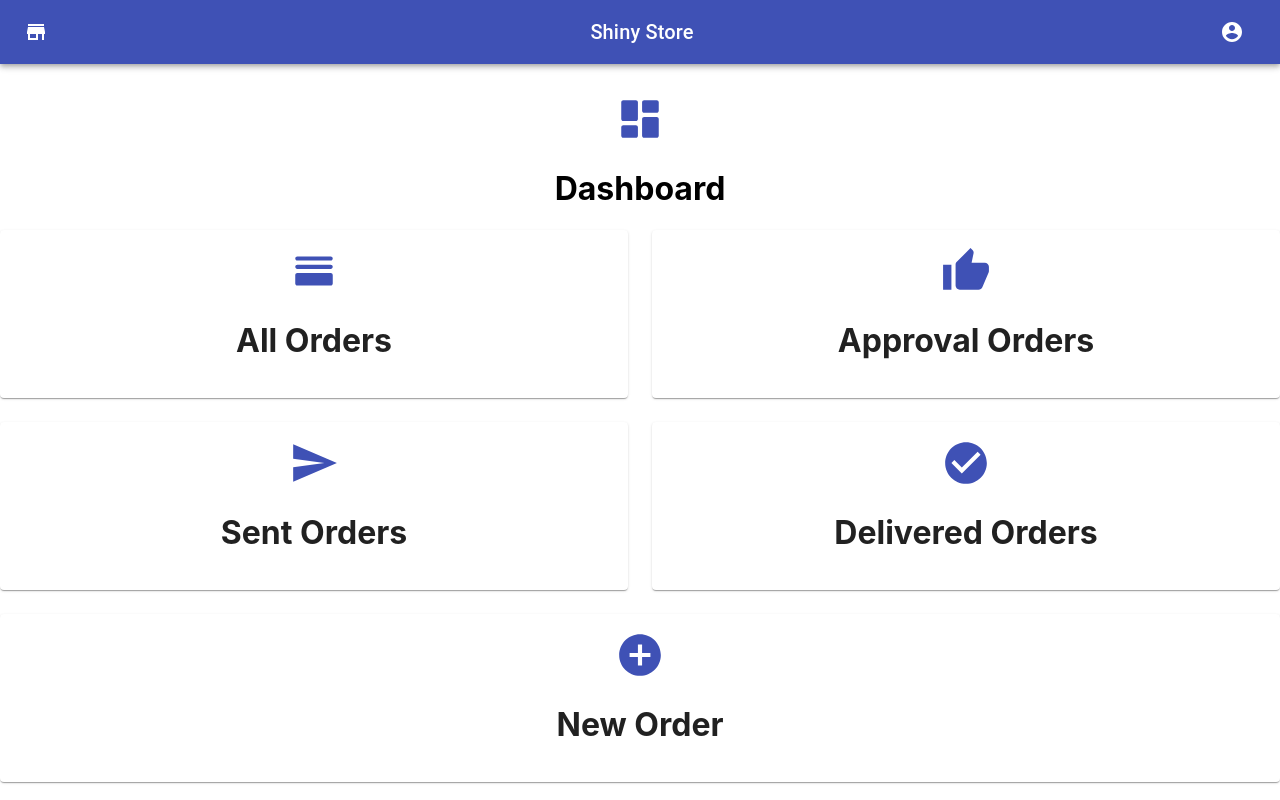
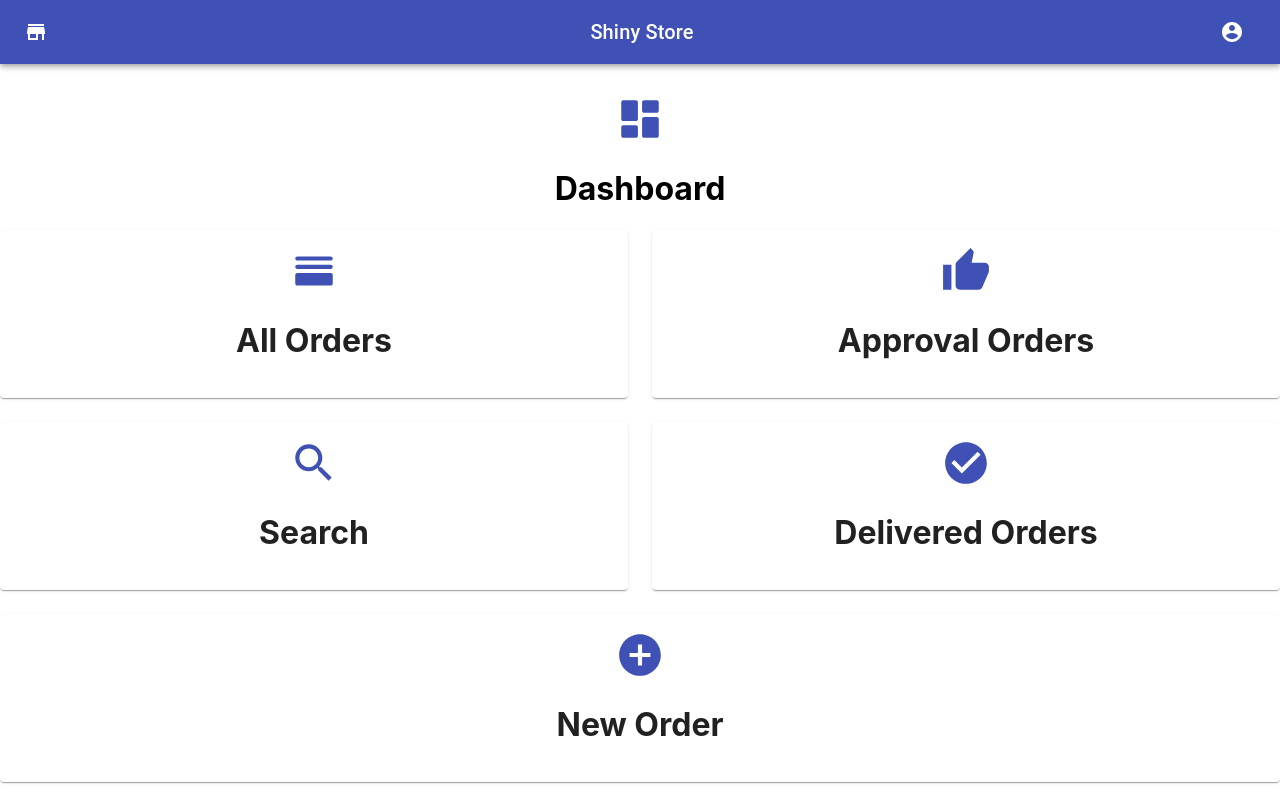
Before and after one commit to msymbolEJA/frontend-textile, a React (Create React App) app: page /dashboard in a window 1280 px wide. Built offline with nearby package versions, Linux system fonts and the light colour scheme; sample sign-in values are in the browser's storage.

Commit message:
set sentorders page to serchorders

```diff
--- a/src/components/dashboard/Dashboard.js
+++ b/src/components/dashboard/Dashboard.js
@@ -4,7 +4,7 @@ import Grid from "@material-ui/core/Grid";
 import AwaitingOrders from "./AwaitingOrders";
 import AllOrders from "./AllOrders";
 import DeliveredOrders from "./DeliveredOrders";
-import SentOrders from "./SentOrders";
+import SearchOrders from "./SearchOrders";
 import NewOrders from "./NewOrders";
 // Icons
 import DashboardRoundedIcon from "@material-ui/icons/DashboardRounded";
@@ -37,7 +37,7 @@ const Dashboard = () => {
         <Grid container spacing={3}>
           <AllOrders />
           <AwaitingOrders />
-          <SentOrders />
+          <SearchOrders />
           <DeliveredOrders />
           <NewOrders />
         </Grid>
--- a/src/components/dashboard/SentOrders.js
+++ b/src/components/dashboard/SearchOrders.js
@@ -2,7 +2,7 @@ import React from "react";
 import { makeStyles } from "@material-ui/core/styles";
 import Paper from "@material-ui/core/Paper";
 import Grid from "@material-ui/core/Grid";
-import SendIcon from "@material-ui/icons/Send";
+import SearchIcon from '@material-ui/icons/Search';
 import { useHistory } from "react-router-dom";
 
 const useStyles = makeStyles((theme) => ({
@@ -20,19 +20,19 @@ const useStyles = makeStyles((theme) => ({
   },
 }));
 
-export default function SentOrders() {
+export default function SearchOrders() {
   const classes = useStyles();
   const history = useHistory();
 
   const handleClick = () => {
-    history.push("/orders");
+    history.push("/search");
   };
 
   return (
     <Grid item xs={12} md={6} onClick={handleClick} className={classes.root}>
       <Paper className={classes.paper}>
-        <SendIcon className={classes.icon} color="primary" />
-        <h1>Sent Orders</h1>
+        <SearchIcon className={classes.icon} color="primary" />
+        <h1>Search</h1>
       </Paper>
     </Grid>
   );
```
